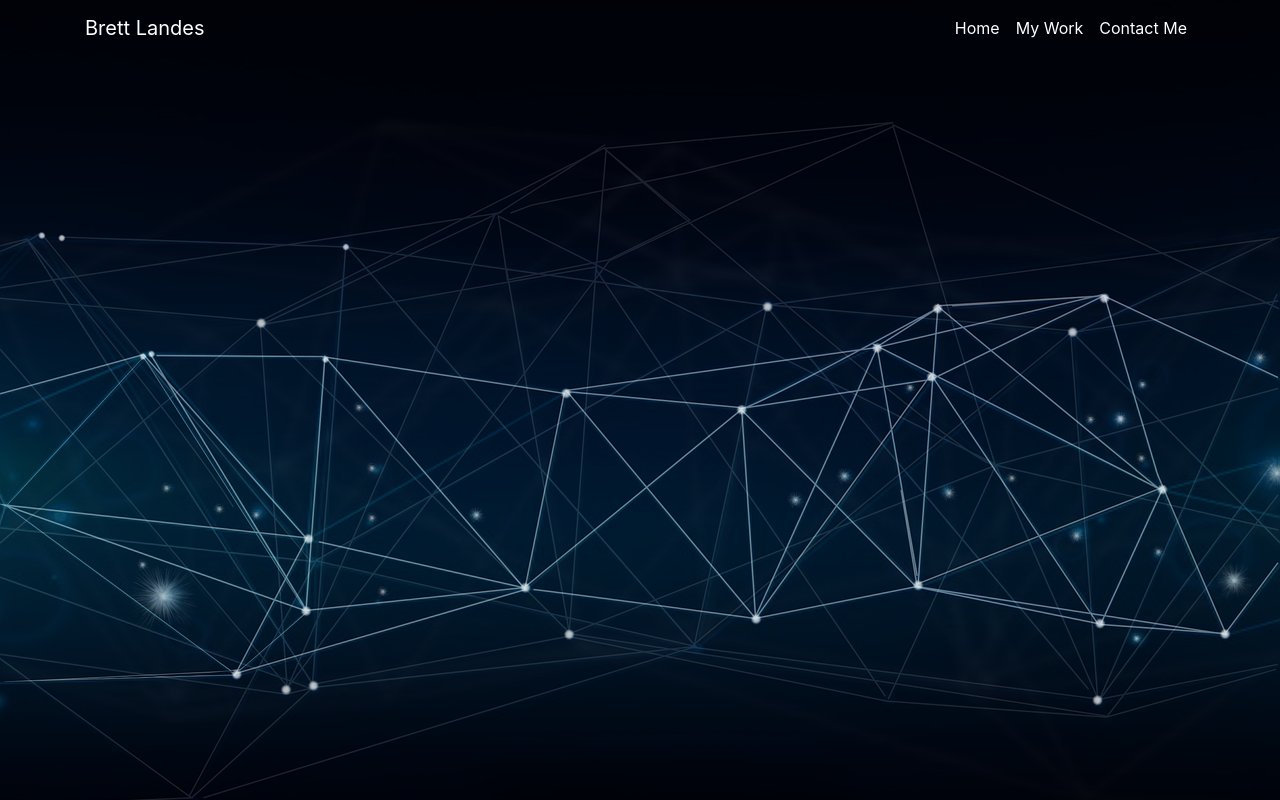
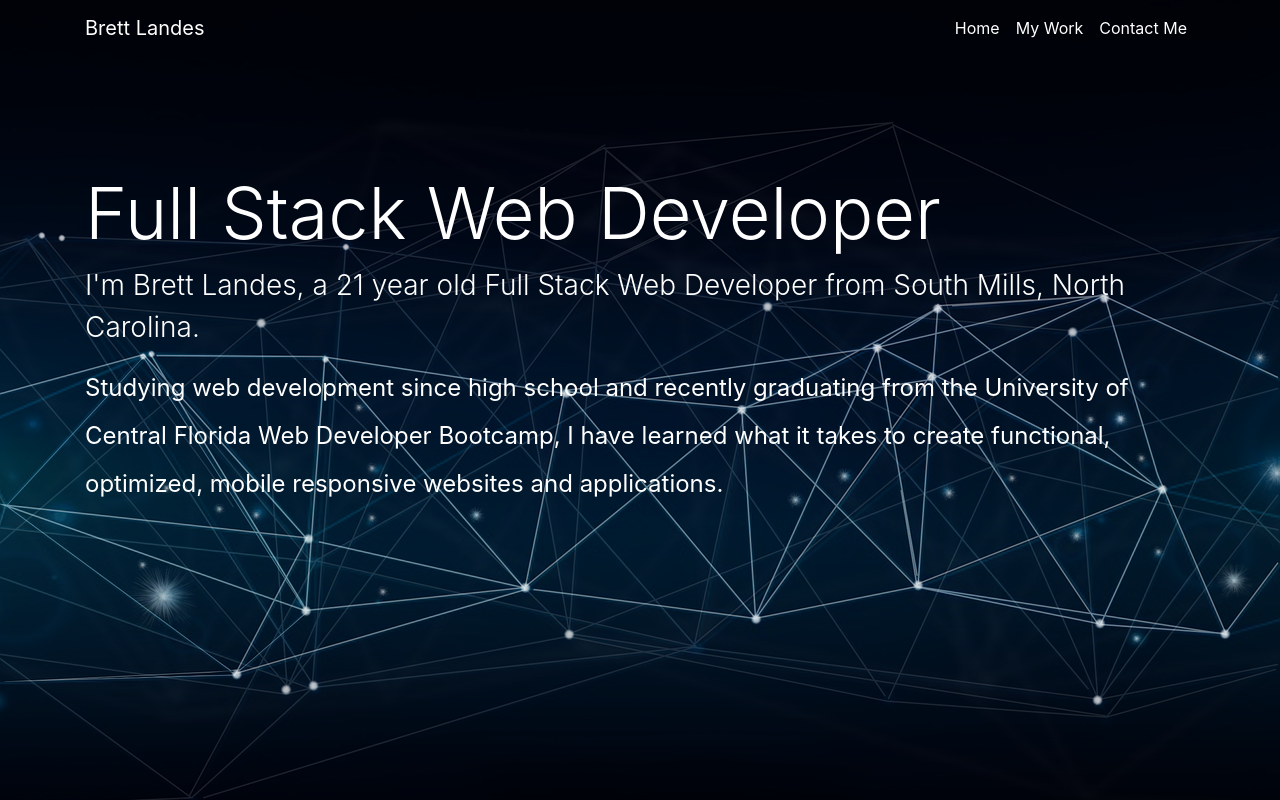
Before and after one commit to KingLard/updated-portfolio, a plain HTML site: page index.html in a window 1280 px wide. Drawn offline with nearby package versions, Linux system fonts and the light colour scheme.

Commit message:
added bio jumbotron

```diff
--- a/assets/styles.css
+++ b/assets/styles.css
@@ -11,3 +11,28 @@ body {
 .nav-item {
     color: white;
 }
+
+.jumbotron {
+    background-color: transparent;
+    padding-left: 0;
+    padding-right: 0;
+    margin-top: 50px;
+}
+
+.main-jumbo {
+    color: white;
+    font-size: 28px;
+}
+
+.proj-btn {
+    background-color: rgb(173, 0, 49)
+}
+
+.bio {
+    line-height: 2.0;
+    font-size: 24px;
+}
+
+.header {
+    font-size: 72px;
+}
--- a/index.html
+++ b/index.html
@@ -30,6 +30,17 @@
            </div>
         </nav>
 
+        <div class="container">
+            <div class="jumbotron">
+                <h1 class="display-4 header main-jumbo">Full Stack Web Developer</h1>
+                <p class="lead main-jumbo">I'm Brett Landes, a 21 year old Full Stack Web Developer from South Mills, North Carolina.</p>
+                <p class="main-jumbo bio">Studying web development since high school and recently graduating from the University of Central Florida Web Developer Bootcamp,
+                    I have learned what it takes to create functional, optimized, mobile responsive websites and applications.
+                </p>
+              </div>
+        </div>
+
+
 
 
 
```
